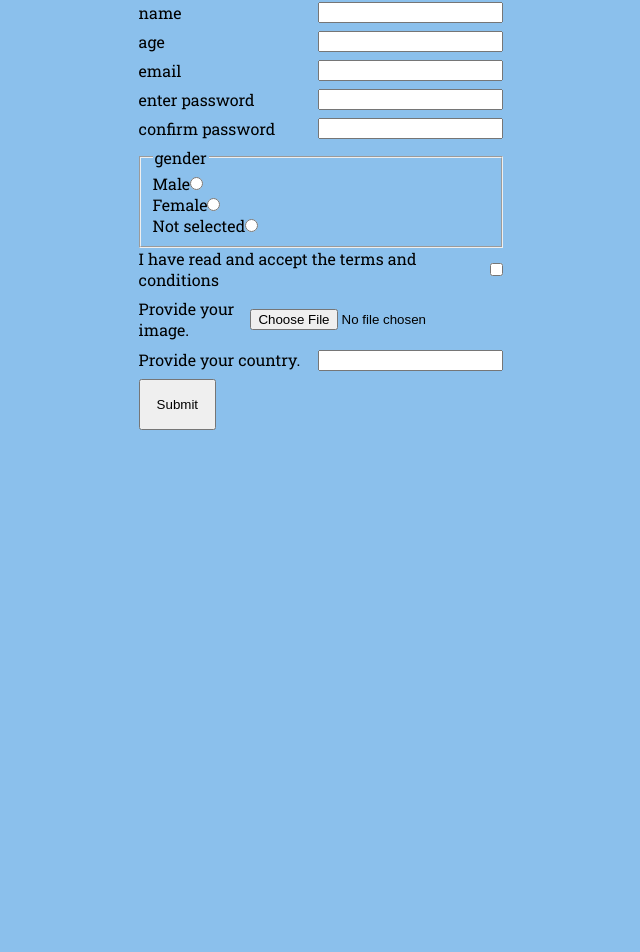
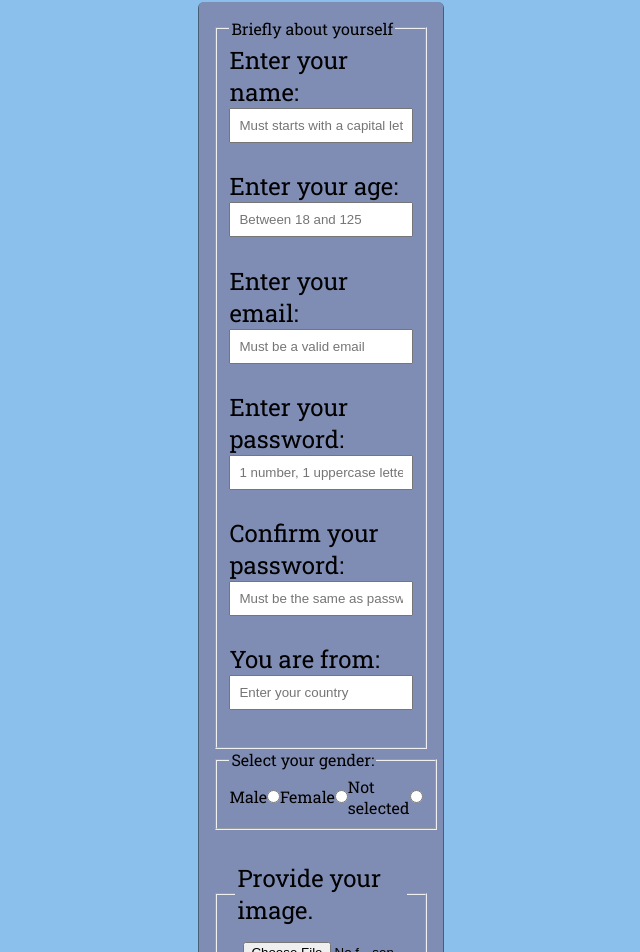
Before and after one commit to getgitgood/react-rss, a React (Vite) app: page /uncontrol-form in a window 1280 px wide. Shown: the part 77-1029 px from the top of the page, without its empty margins (319-959 px from the left). Before the commit the page ends 800 px from the top, so only its background shows below. Built offline with nearby package versions, Linux system fonts and the light colour scheme.

Commit message:
feat: add submit button disabling and password strength indicator

```diff
--- a/src/components/CountryAutocomplete/CountryAutocomplete.tsx
+++ b/src/components/CountryAutocomplete/CountryAutocomplete.tsx
@@ -4,21 +4,26 @@ import { useAppSelector } from '../../hooks';
 export type CountryAutocomplete = {
   value: string;
   onChange?: (value: string) => void;
+  checkAllFieldsFilled?: () => void;
 };
 
 const CountryAutocomplete = forwardRef(
   (
-    { value = '', onChange }: CountryAutocomplete,
+    { value = '', onChange, checkAllFieldsFilled }: CountryAutocomplete,
     ref: Ref<HTMLInputElement>
   ) => {
     const { countries } = useAppSelector((state) => state.countries);
     const [inputValue, setValue] = useState(value);
     const handleInputChange = (e: ChangeEvent<HTMLInputElement>) => {
+      const value = e.target.value;
       if (onChange) {
-        onChange(e.target.value);
+        onChange(value);
         return;
       }
-      setValue(e.target.value);
+      if (checkAllFieldsFilled) {
+        checkAllFieldsFilled();
+      }
+      setValue(value);
     };
 
     const filteredCountries = countries.filter((country) =>
@@ -26,9 +31,10 @@ const CountryAutocomplete = forwardRef(
     );
 
     return (
-      <div>
+      <>
         <input
           type="text"
+          placeholder="Enter your country"
           onChange={handleInputChange}
           value={onChange ? value : inputValue}
           list="countries"
@@ -41,7 +47,7 @@ const CountryAutocomplete = forwardRef(
             <option key={i} value={value} />
           ))}
         </datalist>
-      </div>
+      </>
     );
   }
 );
--- a/src/components/Forms/ReactFormInfo.tsx
+++ b/src/components/Forms/ReactFormInfo.tsx
@@ -12,35 +12,35 @@ export default function ReactFormInfo() {
             <img src={item.file} className={classes.img} alt="image" />
             <div className={classes.text_content}>
               <p className={classes.title}>
-                name:
-                <span className={classes.subtitle}>{item.username}</span>
+                Name:
+                <span className={classes.subtitle}>{item.name}</span>
               </p>
               <p className={classes.title}>
-                age:
+                Age:
                 <span className={classes.subtitle}>{item.age}</span>
               </p>
               <p className={classes.title}>
-                email:
+                Email:
                 <span className={classes.subtitle}>{item.email}</span>
               </p>
               <p className={classes.title}>
-                password:
+                Password:
                 <span className={classes.subtitle}>{item.password}</span>
               </p>
               <p className={classes.title}>
-                confirmation:
+                Password confirmation:
                 <span className={classes.subtitle}>{item.confirmPassword}</span>
               </p>
               <p className={classes.title}>
-                gender:
+                Gender:
                 <span className={classes.subtitle}>{item.gender}</span>
               </p>
               <p className={classes.title}>
-                country:
+                Country:
                 <span className={classes.subtitle}>{item.country}</span>
               </p>
               <p className={classes.title}>
-                user agreement:
+                Agreement:
                 <span
                   className={classes.subtitle}
                 >{`${item.userAgreement}`}</span>
--- a/src/components/Forms/formSchema.ts
+++ b/src/components/Forms/formSchema.ts
@@ -1,7 +1,7 @@
 import { InferType, boolean, mixed, number, object, ref, string } from 'yup';
 
 const formSchema = object({
-  username: string()
+  name: string()
     .min(1, 'Name must be at least one character long')
     .required('Name required.')
     .test(
@@ -11,16 +11,8 @@ const formSchema = object({
     ),
   age: number()
     .required('age is required')
-    .test('isInteger', 'Only integer numbers.', (value) => {
-      return typeof value === 'number' && !/[eE+-]/.test(value.toString());
-    })
-    .transform((value: string | number, inputValue: string) => {
-      return typeof value === 'string' && inputValue.trim() === ''
-        ? undefined
-        : value;
-    })
     .positive('Age must be a positive number.')
-    .min(18)
+    .typeError('Amount must be a number')
     .max(125),
   email: string().email().required(),
   password: string()
@@ -44,22 +36,32 @@ const formSchema = object({
 
   file: mixed<File>()
     .required()
+    .test('isSizeValid', 'File required!', (file) => {
+      let fileSize;
+      let fileName;
+      if (file instanceof FileList) fileSize = file.item(0)?.size;
+      if (file instanceof FileList) fileName = file.item(0)?.name;
+      if (file instanceof File) fileSize = file.size;
+      if (file instanceof File) fileName = file.name;
+
+      return Boolean(fileSize && fileName);
+    })
     .test('isSizeValid', 'File is too big!', (file) => {
-      if (file instanceof FileList) {
-        const fileSize = file.item(0)?.size;
-        return Boolean(!fileSize || (fileSize && fileSize <= 1024 * 5120));
-      }
-      const fileSize = file.size;
+      let fileSize;
+      if (file instanceof FileList) fileSize = file.item(0)?.size;
+      if (file instanceof File) fileSize = file.size;
+
       return Boolean(!fileSize || (fileSize && fileSize <= 1024 * 5120));
     })
     .test('isExtensionValid', 'Only .jpeg and .png allowed!', (file) => {
       const regExp = /\jpe?g|png$/i;
-      if (file instanceof FileList) {
-        const fileExtension = file.item(0)?.type;
-        return Boolean(!file || (fileExtension && regExp.test(fileExtension)));
-      }
-      const fileExtension = file.type;
-      return Boolean(!file || (fileExtension && regExp.test(fileExtension)));
+      let fileExtension;
+      if (file instanceof FileList) fileExtension = file.item(0)?.type;
+      if (file instanceof File) fileExtension = file.type;
+
+      return Boolean(
+        !fileExtension || (fileExtension && regExp.test(fileExtension))
+      );
     }),
   country: string().required('you must provide the country to proceed')
 });
--- a/src/features/countriesSlice.ts
+++ b/src/features/countriesSlice.ts
@@ -207,7 +207,8 @@ const initialState = {
     'Yemen',
     'Zambia',
     'Zimbabwe'
-  ]
+  ],
+  isCountrySet: false
 };
 const countriesSlice = createSlice({
   name: 'countries',
@@ -215,8 +216,12 @@ const countriesSlice = createSlice({
   reducers: {
     getCountries(state) {
       return state;
+    },
+    isCountrySet(state, { payload }) {
+      state.isCountrySet = payload;
     }
   }
 });
 
+export const { isCountrySet } = countriesSlice.actions;
 export default countriesSlice.reducer;
--- a/src/layouts/ReactForm/ReactForm.tsx
+++ b/src/layouts/ReactForm/ReactForm.tsx
@@ -13,7 +13,7 @@ export default function UncontrolForm() {
     register,
     control,
     handleSubmit,
-    formState: { errors }
+    formState: { errors, isValid }
   } = useForm({
     resolver: yupResolver(formSchema),
     mode: 'onChange'
@@ -24,7 +24,6 @@ export default function UncontrolForm() {
 
   const onSubmit = async (data: FieldValues) => {
     const inputFile = data.file.item(0);
-    console.log(inputFile);
     const file = await convertFileToBase64String(inputFile as File);
     const submissionData = { ...data, file };
     dispatch(updateReactFormSubmissions(submissionData));
@@ -33,96 +32,147 @@ export default function UncontrolForm() {
 
   return (
     <form className={classes.form} onSubmit={handleSubmit(onSubmit)}>
+      <fieldset>
+        <legend>Briefly about yourself</legend>
         <div className={classes.input_container}>
-        <label htmlFor="username">name</label>
-        <input id="username" {...register('username')} />
+          <label htmlFor="name">Enter your name:</label>
+          <input
+            placeholder="Must starts with a capital letter"
+            id="name"
+            {...register('name')}
+          />
+          {errors.name && (
+            <p className={classes.form_error}>{errors.name.message}</p>
+          )}
         </div>
-      {errors.username && <p>{errors.username.message}</p>}
 
         <div className={classes.input_container}>
-        <label htmlFor="age">age</label>
-        <input type="number" id="age" {...register('age')} />
+          <label htmlFor="age">Enter your age:</label>
+          <input
+            placeholder="Between 18 and 125"
+            type="number"
+            id="age"
+            {...register('age')}
+          />
+          {errors.age && (
+            <p className={classes.form_error}>{errors.age.message}</p>
+          )}
         </div>
-      {errors.age && <p>{errors.age.message}</p>}
 
         <div className={classes.input_container}>
-        <label htmlFor="email">email</label>
-        <input id="email" {...register('email')} />
+          <label htmlFor="email">Enter your email:</label>
+          <input
+            placeholder="Must be a valid email"
+            id="email"
+            {...register('email')}
+          />
+          {errors.email && (
+            <p className={classes.form_error}>{errors.email.message}</p>
+          )}
         </div>
-      {errors.email && <p>{errors.email.message}</p>}
 
         <div className={classes.input_container}>
-        <label htmlFor="password">enter password</label>
-        <input id="password" {...register('password')} />
+          <label htmlFor="password">Enter your password:</label>
+          <input
+            placeholder="1 number, 1 uppercase letter, 1 lowercased letter, 1 special character required"
+            id="password"
+            {...register('password')}
+          />
+          {errors.password && (
+            <p className={classes.form_error}>{errors.password.message}</p>
+          )}
         </div>
-      {errors.password && <p>{errors.password.message}</p>}
 
         <div className={classes.input_container}>
-        <label htmlFor="confirmPassword">confirm password</label>
-        <input id="confirmPassword" {...register('confirmPassword')} />
+          <label htmlFor="confirmPassword">Confirm your password:</label>
+          <input
+            placeholder="Must be the same as password above"
+            id="confirmPassword"
+            {...register('confirmPassword')}
+          />
+          {errors.confirmPassword && (
+            <p className={classes.form_error}>
+              {errors.confirmPassword.message}
+            </p>
+          )}
         </div>
-      {errors.confirmPassword && <p>{errors.confirmPassword.message}</p>}
 
-      <fieldset id="gender">
-        <legend>gender</legend>
-        <p>
-          Male
+        <div className={classes.input_container}>
+          <label htmlFor="country">You are from:</label>
+          <Controller
+            name="country"
+            control={control}
+            render={({ field }) => <CountryAutocomplete {...field} />}
+          />
+          {errors.country && (
+            <p className={classes.form_error}>{errors.country.message}</p>
+          )}
+        </div>
+      </fieldset>
+
+      <fieldset className={classes.gender_fieldset} id="gender" name="gender">
+        <legend>Select your gender:</legend>
+        <label htmlFor="gender">Male</label>
         <input
           {...register('gender')}
           name="gender"
           type="radio"
           value={'male'}
         />
-        </p>
-        <p>
-          Female
+        <label htmlFor="gender">Female</label>
         <input
           {...register('gender')}
           name="gender"
           type="radio"
           value={'female'}
         />
-        </p>
 
-        <p>
-          Not selected
+        <label htmlFor="gender">Not selected</label>
         <input
           {...register('gender')}
           name="gender"
           type="radio"
           value={'not selected'}
         />
-        </p>
-        {errors.gender && <p>gender is required</p>}
+        {errors.gender && (
+          <p className={classes.form_error}>gender is required</p>
+        )}
       </fieldset>
-      <div className={classes.input_container}>
+
+      <fieldset className={`${classes.input_container}`}>
+        <legend>Provide your image.</legend>
+        <label htmlFor="file"></label>
+        <input
+          {...register('file')}
+          type="file"
+          className={classes.input_file}
+        />
+        {errors.file && (
+          <p className={classes.form_error}>{errors.file.message}</p>
+        )}
+      </fieldset>
+
+      <div className={`${classes.input_container} ${classes.input_inline}`}>
         <label htmlFor="agreement">
-          I have read and accept the terms and conditions
+          I have read and accept the terms and conditions:
         </label>
-        <input {...register('userAgreement')} id="agreement" type="checkbox" />
+        <input
+          {...register('userAgreement')}
+          className={classes.input_agreement}
+          id="agreement"
+          type="checkbox"
+        />
+        {errors.userAgreement && (
+          <p className={classes.form_error}>{errors.userAgreement.message}</p>
+        )}
       </div>
-      {errors.userAgreement && <p>{errors.userAgreement.message}</p>}
 
-      <div className={classes.input_container}>
-        Provide your image.
-        <input {...register('file')} type="file" />
-      </div>
-      {errors.file && <p>{errors.file.message}</p>}
-
-      <div className={classes.input_container}>
-        <label htmlFor="country"> Provide your country.</label>
-        <Controller
-          name="country"
-          control={control}
-          render={({ field }) => <CountryAutocomplete {...field} />}
-        />
-      </div>
-      {errors.country && <p>{errors.country.message}</p>}
       <div className={classes.input_container}>
         <button
           formAction="submit"
           className={classes.submit_btn}
           type="submit"
+          disabled={!isValid}
         >
           Submit
         </button>
--- a/src/layouts/UncontrolledForm/UncontrolForm.tsx
+++ b/src/layouts/UncontrolledForm/UncontrolForm.tsx
@@ -13,11 +13,11 @@ export default function UncontrolForm() {
   const formRef = useRef<HTMLFormElement>(null);
   const navigate = useNavigate();
   const [errors, setErrors] = useState({} as ValidationErrors);
+  const [isAllFieldsFilled, setIsAllFieldsFilled] = useState(false);
   const dispatch = useAppDispatch();
-
   const mapFormDataToObject = (formData: FormData): Form => {
     return {
-      username: formData.get('username') as string,
+      name: formData.get('name') as string,
       age: Number(formData.get('age')),
       email: formData.get('email') as string,
       password: formData.get('password') as string,
@@ -28,6 +28,29 @@ export default function UncontrolForm() {
       country: formData.get('country') as string
     };
   };
+
+  const checkAllFieldsFilled = () => {
+    const formData = new FormData(formRef.current as HTMLFormElement);
+    const fields = [
+      'name',
+      'age',
+      'email',
+      'password',
+      'confirmPassword',
+      'gender',
+      'agreement',
+      'file',
+      'country'
+    ];
+    const file = formData.get('file') as File;
+    const isFileProvided = Boolean(file.size && file.name);
+    const isAllFieldsFilled = fields.every((field) => {
+      const value = formData.get(field);
+      return value !== null && value !== '';
+    });
+    setIsAllFieldsFilled(isAllFieldsFilled && isFileProvided);
+  };
+
   const handleSubmit = async (e: FormEvent<HTMLFormElement>) => {
     e.preventDefault();
     const formData = new FormData(formRef.current as HTMLFormElement);
@@ -40,7 +63,6 @@ export default function UncontrolForm() {
       dispatch(updateUncontrolFormsSubmissions(formSubmission));
       navigate('/');
     } catch (e) {
-      console.log(e);
       if (e instanceof ValidationError) {
         const newErrors = e.inner.reduce((acc, currentError) => {
           const path = currentError.path as keyof ValidationErrors | undefined;
@@ -56,78 +78,158 @@ export default function UncontrolForm() {
 
   return (
     <form ref={formRef} className={classes.form} onSubmit={handleSubmit}>
+      <fieldset>
+        <legend>Briefly about yourself</legend>
         <div className={classes.input_container}>
-        <label htmlFor="username">name</label>
-        <input name="username" id="username" type="text" />
+          <label htmlFor="name">Enter your name:</label>
+          <input
+            placeholder="Must starts with a capital letter"
+            name="name"
+            id="name"
+            type="text"
+            onChange={checkAllFieldsFilled}
+          />
+          {errors.name && (
+            <p className={classes.form_error}>{errors.name.message}</p>
+          )}
         </div>
-      {errors.username && <p>{errors.username.message}</p>}
 
         <div className={classes.input_container}>
-        <label htmlFor="age">age</label>
-        <input name="age" type="number" id="age" />
+          <label htmlFor="age">Enter your age:</label>
+          <input
+            placeholder="Between 18 and 125"
+            name="age"
+            type="number"
+            id="age"
+            onChange={checkAllFieldsFilled}
+          />
+          {errors.age && (
+            <p className={classes.form_error}>{errors.age.message}</p>
+          )}
         </div>
-      {errors.age && <p>{errors.age.message}</p>}
 
         <div className={classes.input_container}>
-        <label htmlFor="email">email</label>
-        <input name="email" id="email" />
+          <label htmlFor="email">Enter your email:</label>
+          <input
+            placeholder="Must be a valid email"
+            name="email"
+            id="email"
+            onChange={checkAllFieldsFilled}
+          />
+          {errors.email && (
+            <p className={classes.form_error}>{errors.email.message}</p>
+          )}
         </div>
-      {errors.email && <p>{errors.email.message}</p>}
 
         <div className={classes.input_container}>
-        <label htmlFor="password">enter password</label>
-        <input name="password" id="password" type="text" />
+          <label htmlFor="password">Enter your password:</label>
+          <input
+            placeholder="1 number, 1 uppercase letter, 1 lowercased letter, 1 special character required"
+            name="password"
+            id="password"
+            type="text"
+            onChange={checkAllFieldsFilled}
+          />
+          {errors.password && (
+            <p className={classes.form_error}>{errors.password.message}</p>
+          )}
         </div>
-      {errors.password && <p>{errors.password.message}</p>}
 
         <div className={classes.input_container}>
-        <label htmlFor="confirmPassword">confirm password</label>
-        <input name="confirmPassword" id="confirmPassword" type="text" />
+          <label htmlFor="confirmPassword">Confirm your password:</label>
+          <input
+            placeholder="Must be the same as password above"
+            name="confirmPassword"
+            id="confirmPassword"
+            type="text"
+            onChange={checkAllFieldsFilled}
+          />
+          {errors.confirmPassword && (
+            <p className={classes.form_error}>
+              {errors.confirmPassword.message}
+            </p>
+          )}
         </div>
-      {errors.confirmPassword && <p>{errors.confirmPassword.message}</p>}
 
-      <fieldset id="gender" name="gender">
-        <legend>gender</legend>
-        <p>
-          Male
-          <input name="gender" type="radio" value={'male'} />
-        </p>
-        <p>
-          Female
-          <input name="gender" type="radio" value={'female'} />
-        </p>
-
-        <p>
-          Not selected
-          <input name="gender" type="radio" value={'not selected'} />
-        </p>
-        {errors.gender && <p>gender is required</p>}
+        <div className={classes.input_container}>
+          <label htmlFor="country">You are from:</label>
+          <CountryAutocomplete
+            value=""
+            checkAllFieldsFilled={checkAllFieldsFilled}
+          />
+          {errors.country && (
+            <p className={classes.form_error}>{errors.country.message}</p>
+          )}
+        </div>
       </fieldset>
 
-      <div className={classes.input_container}>
+      <fieldset className={classes.gender_fieldset} id="gender" name="gender">
+        <legend>Select your gender:</legend>
+        <label htmlFor="gender">Male</label>
+        <input
+          name="gender"
+          type="radio"
+          value={'male'}
+          onChange={checkAllFieldsFilled}
+        />
+
+        <label htmlFor="gender">Female</label>
+        <input
+          name="gender"
+          type="radio"
+          value={'female'}
+          onChange={checkAllFieldsFilled}
+        />
+
+        <label htmlFor="gender">Not selected</label>
+        <input
+          name="gender"
+          type="radio"
+          value={'not selected'}
+          onChange={checkAllFieldsFilled}
+        />
+
+        {errors.gender && (
+          <p className={classes.form_error}>gender is required</p>
+        )}
+      </fieldset>
+
+      <fieldset className={`${classes.input_container}`}>
+        <legend>Provide your image.</legend>
+        <label htmlFor="file"></label>
+
+        <input
+          name="file"
+          type="file"
+          className={classes.input_file}
+          onChange={checkAllFieldsFilled}
+        />
+        {errors.file && (
+          <p className={classes.form_error}>{errors.file.message}</p>
+        )}
+      </fieldset>
+      <div className={`${classes.input_container} ${classes.input_inline}`}>
         <label htmlFor="agreement">
           I have read and accept the terms and conditions
         </label>
-        <input name="agreement" id="agreement" type="checkbox" />
+        <input
+          className={classes.input_agreement}
+          name="agreement"
+          id="agreement"
+          type="checkbox"
+          onChange={checkAllFieldsFilled}
+        />
+        {errors.userAgreement && (
+          <p className={classes.form_error}>{errors.userAgreement.message}</p>
+        )}
       </div>
-      {errors.userAgreement && <p>{errors.userAgreement.message}</p>}
 
-      <div className={classes.input_container}>
-        Provide your image.
-        <input name="file" type="file" />
-      </div>
-      {errors.file && <p>{errors.file.message}</p>}
-
-      <div className={classes.input_container}>
-        <label htmlFor="country">Provide your country.</label>
-        <CountryAutocomplete value="" />
-      </div>
-      {errors.country && <p>{errors.country.message}</p>}
       <div className={classes.input_container}>
         <button
           formAction="submit"
           className={classes.submit_btn}
           type="submit"
+          disabled={!isAllFieldsFilled}
         >
           Submit
         </button>
--- a/src/styles/Form.module.scss
+++ b/src/styles/Form.module.scss
@@ -34,10 +34,6 @@
   }
 }
 
-.card:first-child {
-
-}
-
 .text_content {
   display: flex;
   flex-direction: column;
@@ -65,17 +61,62 @@
 .form {
   display: flex;
   flex-direction: column;
-  width: 30%;
+  padding: 1rem;
+  box-shadow: 0 1px 0 1px rgba($color: #000000, $alpha: 0.5);
+  border-radius: 5px;
+  background-color: rgba(123, 122, 159, 0.742);
+  width: 20%;
+  overflow-y: hidden;
 }
 
 .input_container {
   display: flex;
   justify-content: space-between;
+  flex-direction: column;
+  margin-bottom: 1.7rem;
+  font-size: 1.5rem;
+  position: relative;
 
-  align-items: center;
-  margin-bottom: 0.5rem;
+  input {
+    width: 100%;
+    padding: 0.5rem;
+  }
 }
+
+.input_inline {
+  font-size: 1.3rem;
+  flex-direction: row;
+  justify-content: space-between;
+
+  .input_agreement {
+    width: 5%;
+  }
+  .input_file {
+    width: auto;
+  }
+}
+
 
 .submit_btn {
   padding: 1rem;
 }
+
+.form_error {
+  position: absolute;
+  padding: 0.05rem 0.3rem;
+  background-color: rgba(25, 47, 62, 0.484);
+  border-radius: 5px;
+  color: red;
+  font-size: 1rem;
+  bottom: 0;
+  left: 0;
+  transform: translate(0, 105%);
+}
+
+.gender_fieldset {
+  display: inline-flex;
+  align-items: center;
+  justify-content: space-around;
+  position: relative;
+  margin-bottom: 2rem;
+}
--- a/src/types/types.ts
+++ b/src/types/types.ts
@@ -1,5 +1,5 @@
 export type SubmittedFormData = {
-  username: string;
+  name: string;
   age: number;
   email: string;
   password: string;
@@ -16,7 +16,7 @@ export interface FieldError {
 
 export type ValidationErrors = {
   [K in
-    | 'username'
+    | 'name'
     | 'age'
     | 'email'
     | 'password'
```
Also changed, not shown: src/components/Forms/UncontrolFormInfo.tsx (+9 -9 lines), src/components/PasswordStraightDisplay/PasswordStraightDisplay.tsx (added, +35 -0 lines), 1 other file (tests, documents, lock files or other folders). Lines whose indentation alone changed are shown as unchanged.
